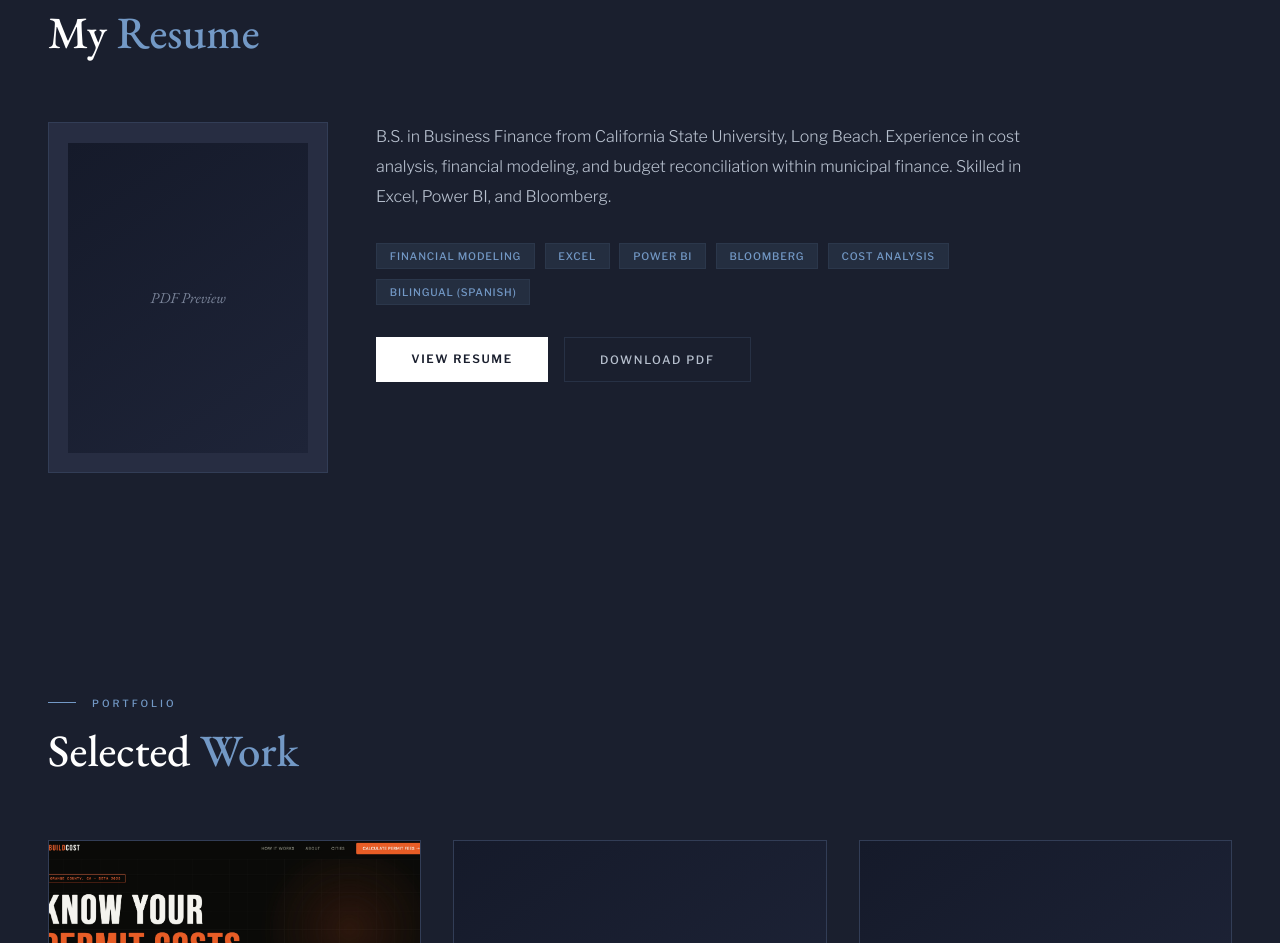
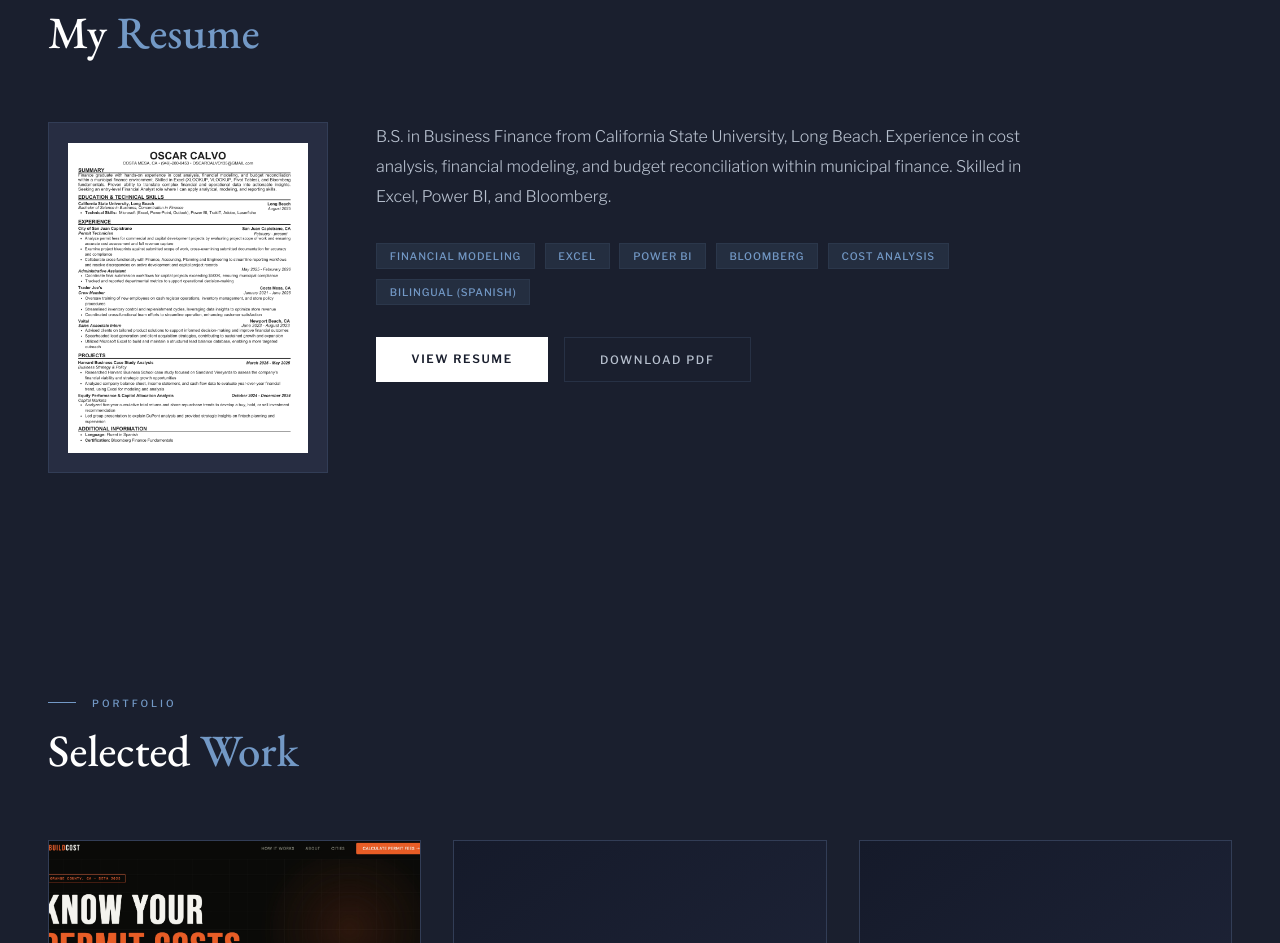
Before and after one commit to Ocalvo7/Oscar-Calvo-Portfolio, a plain HTML site: page index.html in a window 1280 px wide. Shown: the part 1730-2673 px from the top of the page. Drawn offline with nearby package versions, Linux system fonts and the light colour scheme.

Commit message:
Add files via upload

```diff
--- a/index.html
+++ b/index.html
@@ -666,7 +666,7 @@
         </div>
         <div class="resume-content reveal">
             <div class="resume-preview">
-                <div class="resume-preview-placeholder">PDF Preview</div>
+                <div class="resume-preview-placeholder"><img src="resume_preview.png" alt="Oscar Calvo Resume" style="width:100%;height:auto;display:block;"></div>
             </div>
             <div class="resume-info">
                 <p>B.S. in Business Finance from California State University, Long Beach. Experience in cost analysis, financial modeling, and budget reconciliation within municipal finance. Skilled in Excel, Power BI, and Bloomberg.</p>
```
Also changed, not shown: resume_preview.png (added).
